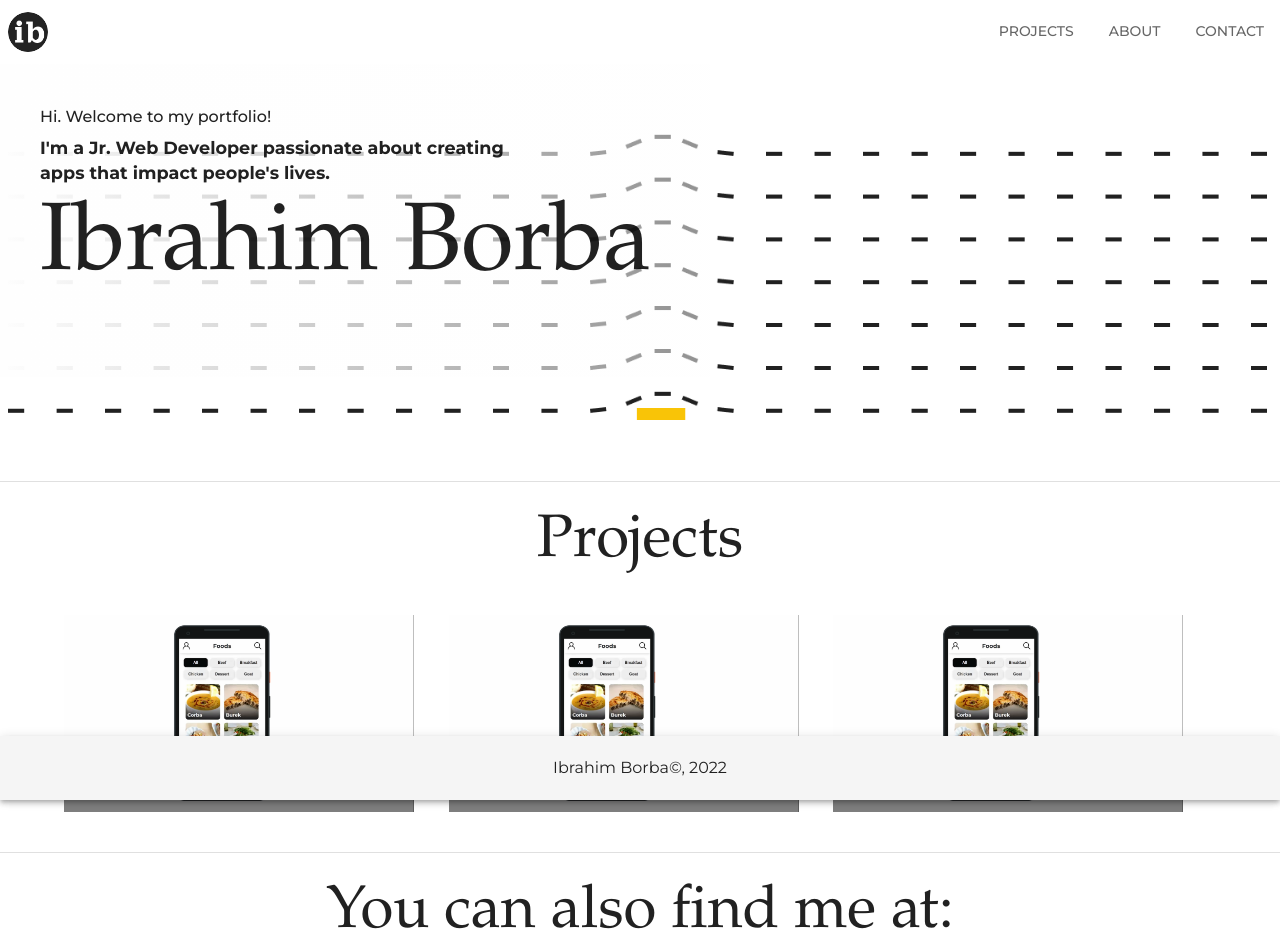
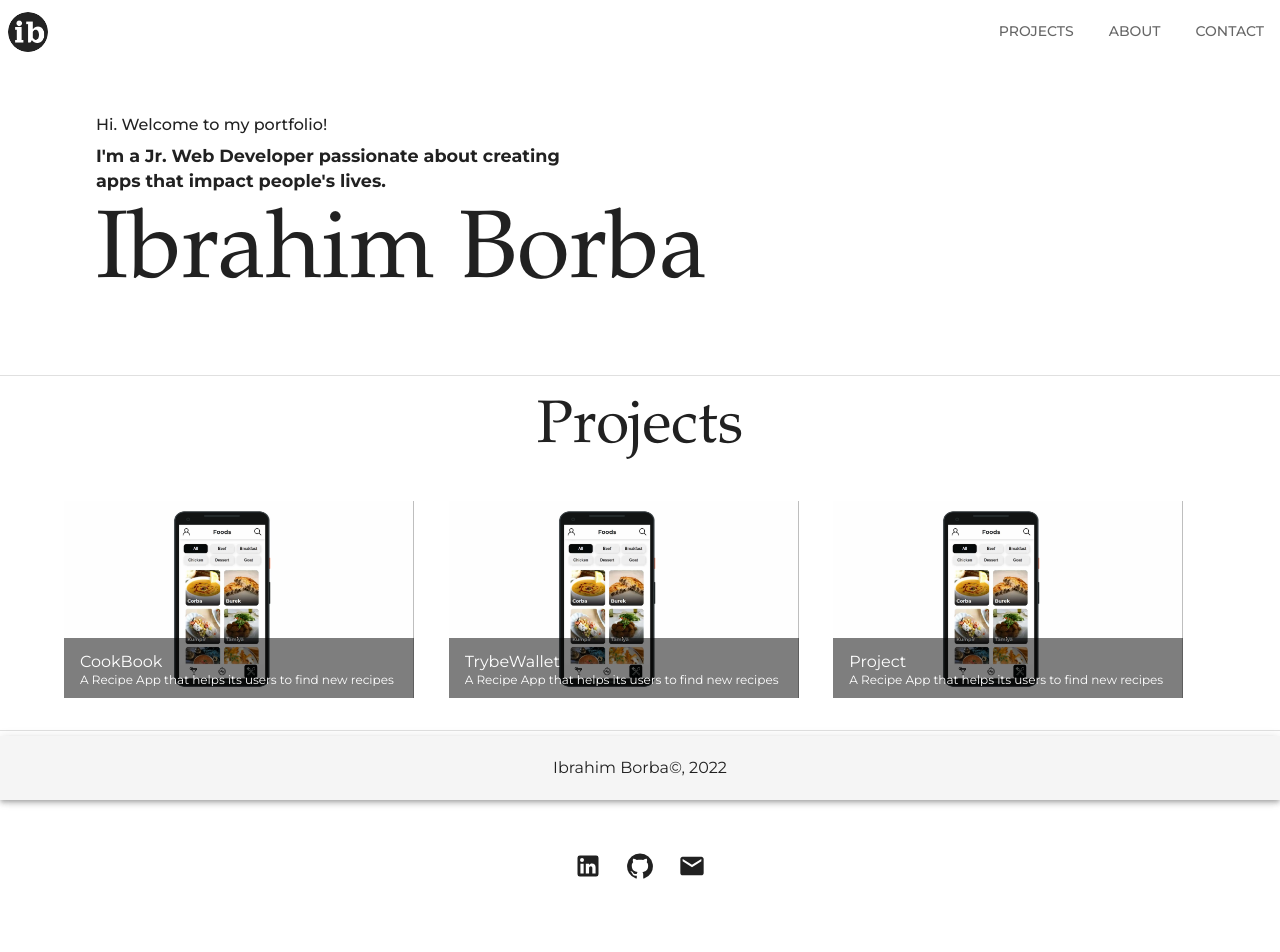
Before and after one commit to ibrahimborba/my-portfolio, a React (Create React App) app: page / in a window 1280 px wide. Shown: the top 952 px of the page. Built offline with nearby package versions, Linux system fonts and the light colour scheme; a web font is replaced by a local one.

Commit message:
feat: add links to social medias in Home page

```diff
--- a/src/pages/Home/Home.jsx
+++ b/src/pages/Home/Home.jsx
@@ -1,12 +1,18 @@
 import React from 'react';
 import Box from '@mui/material/Box';
+import ButtonGroup from '@mui/material/ButtonGroup';
 import Divider from '@mui/material/Divider';
+import IconButton from '@mui/material/IconButton';
+import Link from '@mui/material/Link';
 import Stack from '@mui/material/Stack';
 import Typography from '@mui/material/Typography';
+import EmailIcon from '@mui/icons-material/Email';
+import GitHubIcon from '@mui/icons-material/GitHub';
+import LinkedInIcon from '@mui/icons-material/LinkedIn';
 import { Footer } from '../../components/Footer';
 import { Header } from '../../components/Header';
 import StyledBox from './StyledHome';
-import PortfolioCover from '../../images/PortfolioCover.png';
+// import PortfolioCover from '../../images/PortfolioCover.png';
 import { ProjectsList } from '../../components/ProjectsList';
 
 function Home() {
@@ -15,20 +21,20 @@ function Home() {
       <Header />
       <Stack
         divider={<Divider flexItem />}
-        spacing={3}
+        spacing={2}
       >
         <Box sx={{
-          pb: 10,
-          backgroundImage: `url(${PortfolioCover})`,
-          backgroundSize: 'contain',
-          backgroundPosition: 'right',
-          backgroundRepeat: 'no-repeat',
+          p: 4,
+          pl: 10,
+          // backgroundImage: `url(${PortfolioCover})`,
+          // backgroundSize: 'contain',
+          // backgroundPosition: 'right',
+          // backgroundRepeat: 'no-repeat',
         }}
         >
           <Box sx={{
+            p: 2,
             maxWidth: '710px',
-            p: 5,
-            backgroundImage: 'linear-gradient(to right, rgba(254, 254, 254), rgba(254, 254, 254, 0.5))',
           }}
           >
             <Typography variant="subtitle2" gutterBottom>
@@ -38,7 +44,7 @@ function Home() {
               {/* eslint-disable-next-line max-len */}
               I&apos;m a Jr. Web Developer passionate about creating apps that impact people&apos;s lives.
             </Typography>
-            <Typography variant="h1" gutterBottom>
+            <Typography variant="h1">
               Ibrahim Borba
             </Typography>
           </Box>
@@ -51,8 +57,24 @@ function Home() {
         </StyledBox>
         <StyledBox>
           <Typography variant="h2" gutterBottom>
-            You can also find me at:
+            Also avaiable at:
           </Typography>
+          <ButtonGroup variant="text" aria-label="avaiable links" sx={{ marginBottom: 12 }}>
+            <Link href="https://www.linkedin.com/in/ibrahimborba/">
+              <IconButton aria-label="linkedin link" size="large" color="primary">
+                <LinkedInIcon fontSize="inherit" />
+              </IconButton>
+            </Link>
+            <Link href="https://github.com/ibrahimborba">
+              <IconButton aria-label="github link" size="large" color="primary">
+                <GitHubIcon fontSize="inherit" />
+              </IconButton>
+            </Link>
+            <IconButton aria-label="github link" size="large" color="primary">
+              <EmailIcon fontSize="inherit" />
+            </IconButton>
+
+          </ButtonGroup>
         </StyledBox>
       </Stack>
       <Footer />
```
